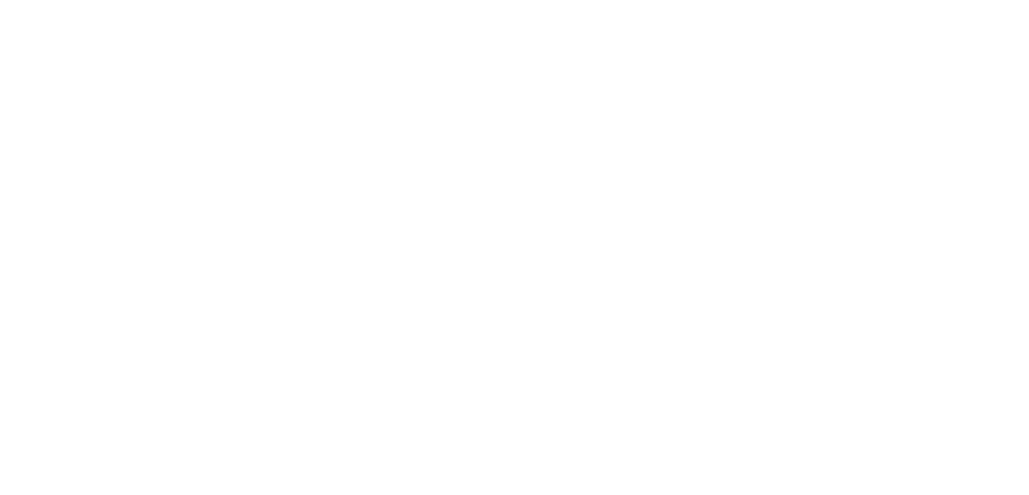
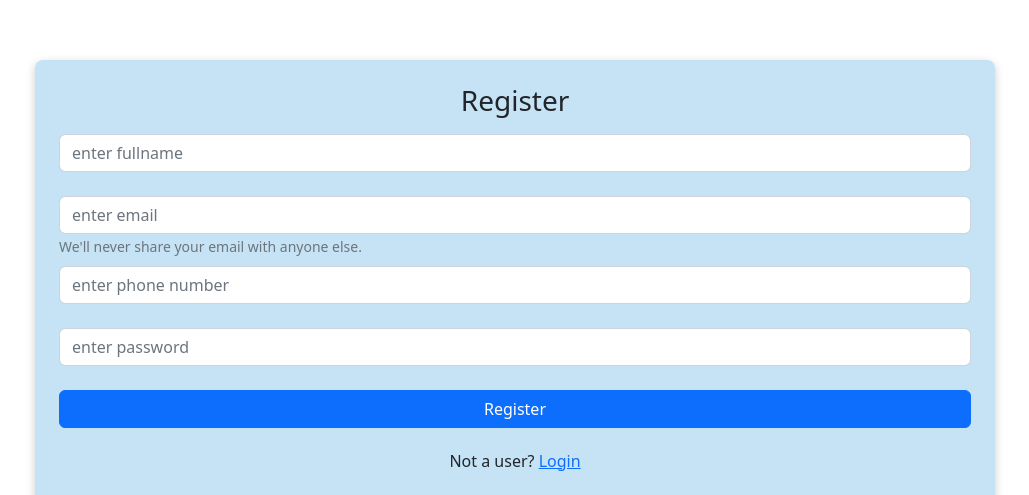
Before and after one commit to jazzygee36/academic, a React (Create React App) app: page /register in a window 1280 px wide. Before the commit this address had no page. Shown: the part 452-947 px from the top of the page, without its empty margins (125-1154 px from the left). Before the commit the page ends 800 px from the top, so only its background shows below. Built offline with nearby package versions, Linux system fonts and the light colour scheme.

Commit message:
login and register page working

```diff
--- a/src/components/navigation/router.js
+++ b/src/components/navigation/router.js
@@ -4,6 +4,9 @@
 const Payment = lazy(() =>import("../pages/payment/visualPayment"))
 const VisiblePayment = lazy(() =>import("../pages/payment/visiblePayment"))
 const Plan =lazy(() => import("../pages/plan/plan"))
+const Register = lazy(() => import("../pages/register/register"))
+const Login = lazy(() => import("../pages/login/login"))
+const MainPage =lazy(() => import("../pages/mainPage/index"))
 
 const Routers = () => {
   return (
@@ -14,6 +17,9 @@
           <Route path="/visualPayment" element={<Payment />} />
           <Route path="/visiblePayment" element={<VisiblePayment />} />
           <Route path="/plan" element={<Plan />} />
+          <Route path="/register" element={<Register />}/>
+          <Route path="/login" element={<Login />}/>
+          <Route path="/index" element={<MainPage />}/>
 
 
         </Routes>
--- a/src/components/pages/carousel.js
+++ b/src/components/pages/carousel.js
@@ -5,7 +5,7 @@
 
 function UncontrolledExample() {
   return (
-    <Carousel>
+    <Carousel >
       <Carousel.Item>
         <img className="d-block w-100" src={Image1} alt="First slide" />
         {/* <Carousel.Caption>
--- a/src/components/pages/index.css
+++ b/src/components/pages/index.css
@@ -59,6 +59,18 @@
 
   margin-left: 30%;
 }
+.auth-log {
+  width: 75%;
+  border-radius: 8px;
+  margin: 40% auto;
+  box-shadow: 0 3px 10px rgb(0 0 0 / 0.2);
+}
+.Form.Control::placeholder {
+  border-bottom: 1px solid black;
+}
+.reg-bg {
+  background: #3ca1db4b;
+}
 @media screen and (max-width: 500px) {
   .phone-img {
     height: 20%;
--- a/src/components/pages/index.js
+++ b/src/components/pages/index.js
@@ -4,18 +4,36 @@
 import Layouts from "./teachMe";
 import Courses from "./courses";
 import Plan from "./plan";
-import Navbar from "./navbar";
-
+// import Navbar from "./navbar";
+import Container from "react-bootstrap/Container";
 import Footer from "./footer";
-
-
+import Button from "react-bootstrap/Button";
+import {Link} from "react-router-dom"
+import Navbar from "react-bootstrap/Navbar";
 
 import "./index.css";
 
 const Index = () => {
   return (
     <>
-      <Navbar/>
+      {/* <Navbar/> */}
+      <div>
+        <Container className="d-flex justify-content-between align-items-center mb-3 mt-3">
+        <Navbar.Brand href="/" className="logo">
+              {" "}
+              CodingTek Academic
+            </Navbar.Brand>
+          <div className="menu-container">
+          <Link to="/login">
+          <Button variant="danger">Login</Button></Link>{" "}
+          <Link to="register">
+          <Button variant="secondary">Register</Button>{" "}
+
+          </Link>
+          </div>
+        </Container>
+      </div>
+
       <Carousel />
       <Layouts />
       <Courses />
--- /dev/null
+++ b/src/components/pages/login/login.js
@@ -0,0 +1,72 @@
+import React, { useState } from "react";
+import Button from "react-bootstrap/Button";
+import Form from "react-bootstrap/Form";
+import { Link } from "react-router-dom";
+import "../index.css";
+
+const Login = () => {
+  const [email, setEmail] = useState("");
+  const [password, setPassword] = useState("");
+
+  const handleLogin = async (e) => {
+    e.preventDefault();
+    const response = await fetch("http://localhost:5000/api/login", {
+      method: "POST",
+      headers: {
+        "Content-Type": "application/json",
+      },
+      body: JSON.stringify({
+        email,
+
+        password,
+      }),
+    });
+    const data = await response.json();
+    if (data.user) {
+      window.location.href="/index"
+    } else {
+      alert("Please check your email and password");
+    }
+    console.log(data);
+  };
+  return (
+    <div className=" auth-log p-4 reg-bg">
+      <h3 className="text-center mb-3">Login</h3>
+      <Form className=" m-auto" onSubmit={handleLogin}>
+        <Form.Group className="mb-3" controlId="formBasicEmail">
+          {/* <Form.Label>Email address</Form.Label> */}
+          <Form.Control
+            type="email"
+            placeholder="enter email"
+            required
+            value={email}
+            onChange={(e) => setEmail(e.target.value)}
+          />
+          <Form.Text className="text-muted">
+            We'll never share your email with anyone else.
+          </Form.Text>
+        </Form.Group>
+
+        <Form.Group className="mb-3" controlId="formBasicPassword">
+          {/* <Form.Label>Password</Form.Label> */}
+          <Form.Control
+            type="password"
+            placeholder="enter Password"
+            required
+            value={password}
+            onChange={(e) => setPassword(e.target.value)}
+          />
+        </Form.Group>
+
+        <Button variant="primary" type="submit" className="w-100 mt-2">
+          Login
+        </Button>
+      </Form>
+      <h6 className="mt-4 text-center">
+        Not a user? <Link to="/register">Sign Up</Link>
+      </h6>
+    </div>
+  );
+};
+
+export default Login;
--- /dev/null
+++ b/src/components/pages/mainPage/index.js
@@ -0,0 +1,40 @@
+import React from "react";
+// import { useNavigate } from "react-router-dom";
+// import jwt from "jsonwebtoken";
+// import { Buffer } from "buffer";
+// global.Buffer = Buffer;
+
+const AppIndex = () => {
+  // const navigate = useNavigate();
+
+  // async function populateQuote() {
+  //   const req = await fetch("http://localhost:5000/api/quote", {
+  //     headers: {
+  //       "x-access-token": localStorage.getItem("token"),
+  //     },
+  //   });
+  //   const data = req.json();
+  //   console.log(data);
+  // }
+
+  // useEffect(() => {
+  //   const token = localStorage.getItem("token");
+  //   if (token) {
+  //     const user = jwt.decode(token);
+  //     if (!user) {
+  //       localStorage.removeItem("token");
+  //       navigate = "/login";
+  //     } else {
+  //       populateQuote();
+  //     }
+  //   }
+  // }, []);
+
+  return (
+    <div>
+      <h1>Welcome</h1>
+    </div>
+  );
+};
+
+export default AppIndex;
--- a/src/components/pages/navbar.js
+++ b/src/components/pages/navbar.js
@@ -25,16 +25,16 @@
             >
               {/* <Nav.Link href="#">Home</Nav.Link> */}
 
-              <Nav.Link href="/">Home</Nav.Link>
+              {/* <Nav.Link href="/">Home</Nav.Link>
               <Nav.Link href="../">About Us</Nav.Link>
 
               <Nav.Link href="#courses">Courses</Nav.Link>
-              <Nav.Link href="#contacts">Contacts</Nav.Link>
+              <Nav.Link href="#contacts">Contacts</Nav.Link> */}
             </Nav>
 
-            <Link to="/plan">
+            <Link to="/login">
               <Button variant="danger" className="mt-3">
-                Choose a plan
+                Login
               </Button>
             </Link>
             {/* </Form> */}
--- a/src/components/pages/payment/visiblePayment.js
+++ b/src/components/pages/payment/visiblePayment.js
@@ -29,7 +29,7 @@
         </Alert>
       ))}
       </Container>
-      <marquee className="CodingTek mt-5"><h3>CodingTek Academic</h3></marquee>
+      <h3>CodingTek Academic</h3>
 
     </div>
     </>
--- a/src/components/pages/payment/visualPayment.js
+++ b/src/components/pages/payment/visualPayment.js
@@ -29,7 +29,7 @@
         </Alert>
       ))}
       </Container>
-      <marquee className="CodingTek mt-5"><h3>CodingTek Academic</h3></marquee>
+     <h3>CodingTek Academic</h3>
 
     </div>
     </>
--- a/src/components/pages/plan/plan.js
+++ b/src/components/pages/plan/plan.js
@@ -54,7 +54,7 @@
           </Row>
         </Container>
       </div>
-      <marquee className="CodingTek mt-5"><h3>CodingTek Academic</h3></marquee>
+   <h3>CodingTek Academic</h3>
     </>
   );
 };
--- /dev/null
+++ b/src/components/pages/register/register.js
@@ -0,0 +1,96 @@
+import React, { useState } from "react";
+import Button from "react-bootstrap/Button";
+import Form from "react-bootstrap/Form";
+import "../index.css";
+import { Link, useNavigate } from "react-router-dom";
+
+const Register = () => {
+  const navigate = useNavigate();
+  const [email, setEmail] = useState("");
+  const [password, setPassword] = useState("");
+  const [name, setName] = useState("");
+  const [phone, setPhone] = useState("");
+
+  const handleRegister = async (e) => {
+    e.preventDefault();
+    const response = await fetch("http://localhost:5000/api/register", {
+      method: "POST",
+      headers: {
+        "Content-Type": "application/json",
+      },
+      body: JSON.stringify({
+        name,
+        email,
+        phone,
+        password,
+      }),
+    });
+    const data = await response.json();
+    if (data.status === "ok") {
+      navigate("/login");
+    }
+    console.log(data);
+  };
+  return (
+    <div className=" auth-log p-4 reg-bg">
+      <h3 className="text-center mb-3">Register</h3>
+      <Form className=" m-auto" onSubmit={handleRegister}>
+        <Form.Group className="mb-3" controlId="formBasicPassword">
+          {/* <Form.Label>Name</Form.Label> */}
+          <Form.Control
+            type="text"
+            placeholder="enter fullname"
+            required
+            value={name}
+            onChange={(e) => setName(e.target.value)}
+            className=" mb-4"
+          />
+        </Form.Group>
+        <Form.Group className="mb-2" controlId="formBasicEmail">
+          {/* <Form.Label>Email address</Form.Label> */}
+          <Form.Control
+            type="email"
+            placeholder="enter email"
+            required
+            value={email}
+            onChange={(e) => setEmail(e.target.value)}
+          />
+          <Form.Text className="text-muted text-sm">
+            We'll never share your email with anyone else.
+          </Form.Text>
+        </Form.Group>
+
+        <Form.Group className="mb-4" controlId="formBasicPassword">
+          {/* <Form.Label>Password</Form.Label> */}
+          <Form.Control
+            type="number"
+            placeholder="enter phone number"
+            required
+            value={phone}
+            onChange={(e) => setPhone(e.target.value)}
+          />
+        </Form.Group>
+
+        <Form.Group className="mb-3" controlId="formBasicPassword">
+          {/* <Form.Label>Password</Form.Label> */}
+          <Form.Control
+            type="password"
+            placeholder="enter password"
+            required
+            value={password}
+            onChange={(e) => setPassword(e.target.value)}
+          />
+        </Form.Group>
+
+        <Button variant="primary" type="submit" className="w-100 mt-2">
+          Register
+        </Button>
+      </Form>
+      <h6 className="mt-4 text-center">
+        Not a user? <Link to="/login">Login</Link>
+      </h6>
+    </div>
+  );
+};
+
+export default Register;
```
Also changed, not shown: package.json (+14 -0 lines), 2 other files (tests, documents, lock files or other folders).
